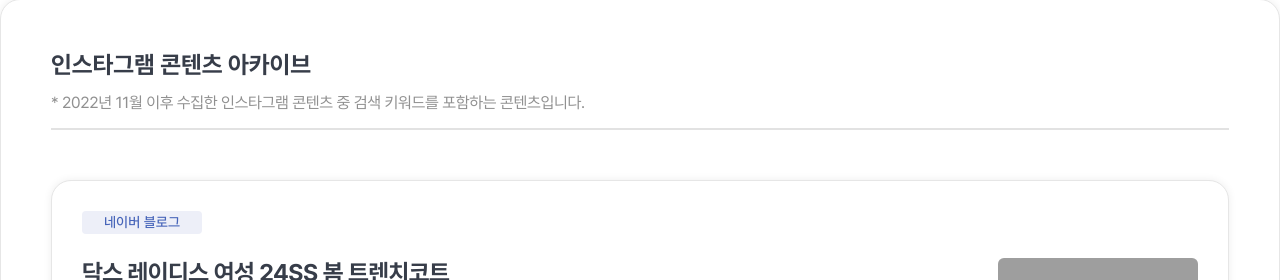
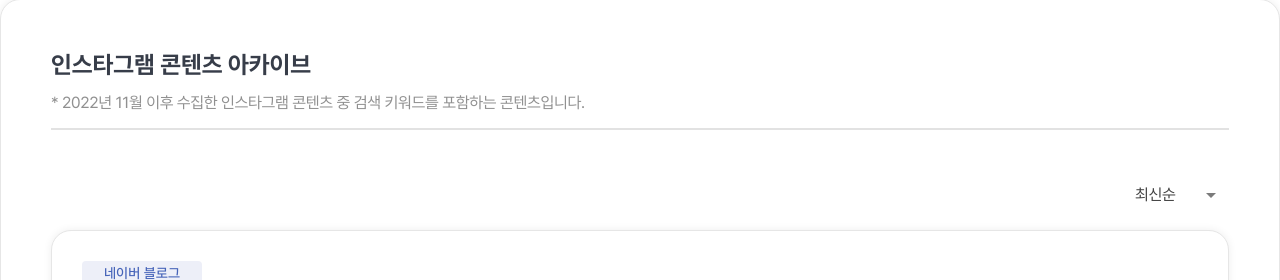
Before and after one commit to chamny20/kobaco-c-fe, a React (Vite) app: page /test in a window 1280 px wide. Shown: the part 1917-2197 px from the top of the page. Built offline with nearby package versions, Linux system fonts and the light colour scheme; grey boxes are pictures that could not be loaded.

Commit message:
feat : add sort-ui (#34)

```diff
--- a/src/components/sns/NaverArchive.tsx
+++ b/src/components/sns/NaverArchive.tsx
@@ -1,6 +1,11 @@
 import styled from 'styled-components';
 import { Card } from '../common-components/Card/Card';
 import { NaverItem } from './NaverItem';
+import { CustomButton } from '../advertisement-archive/AdvertisementList';
+import { Menu, MenuItem } from '@mui/material';
+import { useState } from 'react';
+import ArrowDropDownIcon from '@mui/icons-material/ArrowDropDown';
+import ArrowDropUpIcon from '@mui/icons-material/ArrowDropUp';
 
 const dummyData = [
   {
@@ -63,11 +68,71 @@ const dummyData = [
 ];
 
 export const NaverArchive = () => {
+  const [anchorEl, setAnchorEl] = useState<null | HTMLElement>(null);
+
+  const handleClose = (selectedSort: string) => {
+    setSort(selectedSort);
+    if (selectedSort === '최신순') {
+      //   setSortType('RECENT');
+    } else {
+      //   setSortType('RELEVANT');
+    }
+    setAnchorEl(null);
+  };
+  const [sort, setSort] = useState<string>('최신순');
+
+  const open = Boolean(anchorEl);
+  const handleClick = (event: React.MouseEvent<HTMLButtonElement>) => {
+    setAnchorEl(event.currentTarget);
+  };
+
   return (
     <Card
       title="인스타그램 콘텐츠 아카이브"
       subTitle="* 2022년 11월 이후 수집한 인스타그램 콘텐츠 중 검색 키워드를 포함하는 콘텐츠입니다."
     >
+      <SortContainer>
+        <div className="sort-box">
+          <CustomButton
+            id="basic-button"
+            aria-controls={open ? 'basic-menu' : undefined}
+            aria-haspopup="true"
+            aria-expanded={open ? 'true' : undefined}
+            onClick={handleClick}
+          >
+            <span>{sort}</span>
+            <span>{open ? <ArrowDropUpIcon /> : <ArrowDropDownIcon />}</span>
+          </CustomButton>
+          <Menu
+            id="basic-menu"
+            anchorEl={anchorEl}
+            open={open}
+            onClose={() => setAnchorEl(null)}
+            MenuListProps={{
+              'aria-labelledby': 'basic-button',
+            }}
+            sx={{ fontFamily: 'Pretendard', marginTop: '3px' }}
+          >
+            <MenuItem
+              sx={{ fontFamily: 'Pretendard' }}
+              style={{}}
+              onClick={() => handleClose('최신순')}
+              onMouseEnter={(e) => (e.currentTarget.style.color = '#D33B4D')}
+              onMouseLeave={(e) => (e.currentTarget.style.color = '#424242')}
+            >
+              최신순
+            </MenuItem>
+            <MenuItem
+              sx={{ fontFamily: 'Pretendard' }}
+              onClick={() => handleClose('관련도순')}
+              onMouseEnter={(e) => (e.currentTarget.style.color = '#D33B4D')}
+              onMouseLeave={(e) => (e.currentTarget.style.color = '#424242')}
+            >
+              관련도순
+            </MenuItem>
+          </Menu>
+        </div>
+      </SortContainer>
       <ItemWrapper>
         {dummyData.map((item, idx) => {
           return (
@@ -90,3 +155,9 @@ export const ItemWrapper = styled.div`
   flex-direction: column;
   gap: 30px;
 `;
+
+export const SortContainer = styled.div`
+  display: flex;
+  justify-content: flex-end;
+  padding-bottom: 20px;
+`;
```
